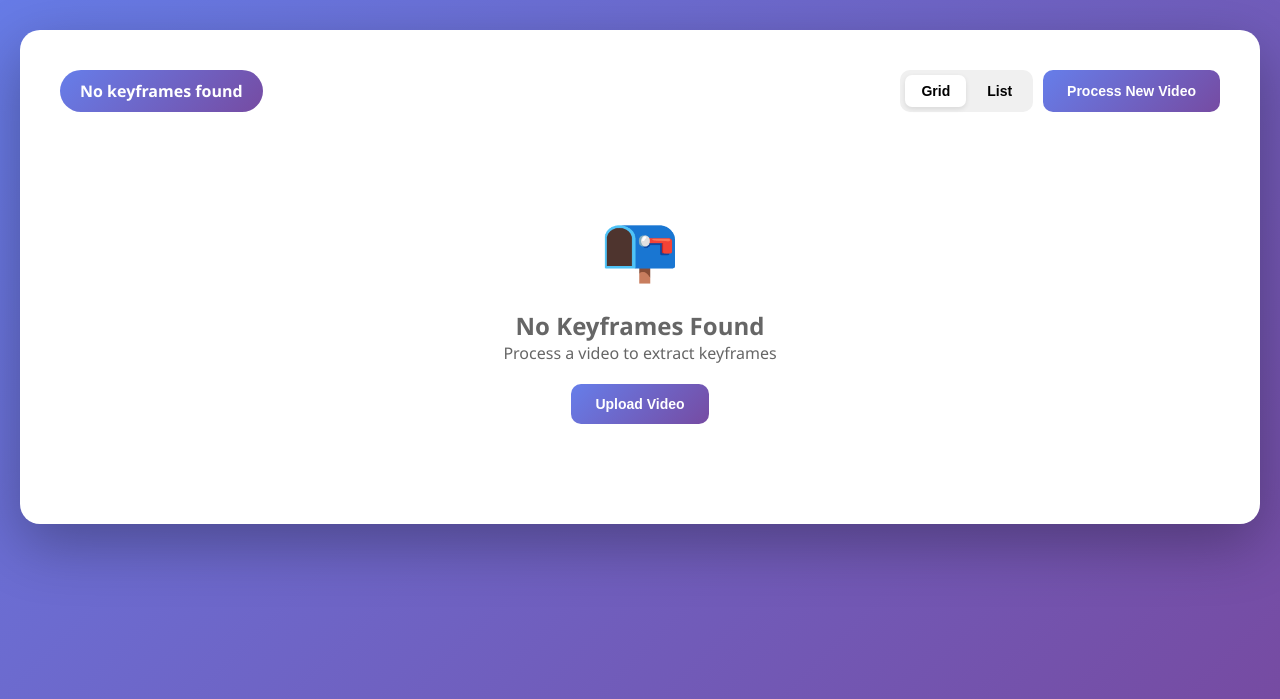
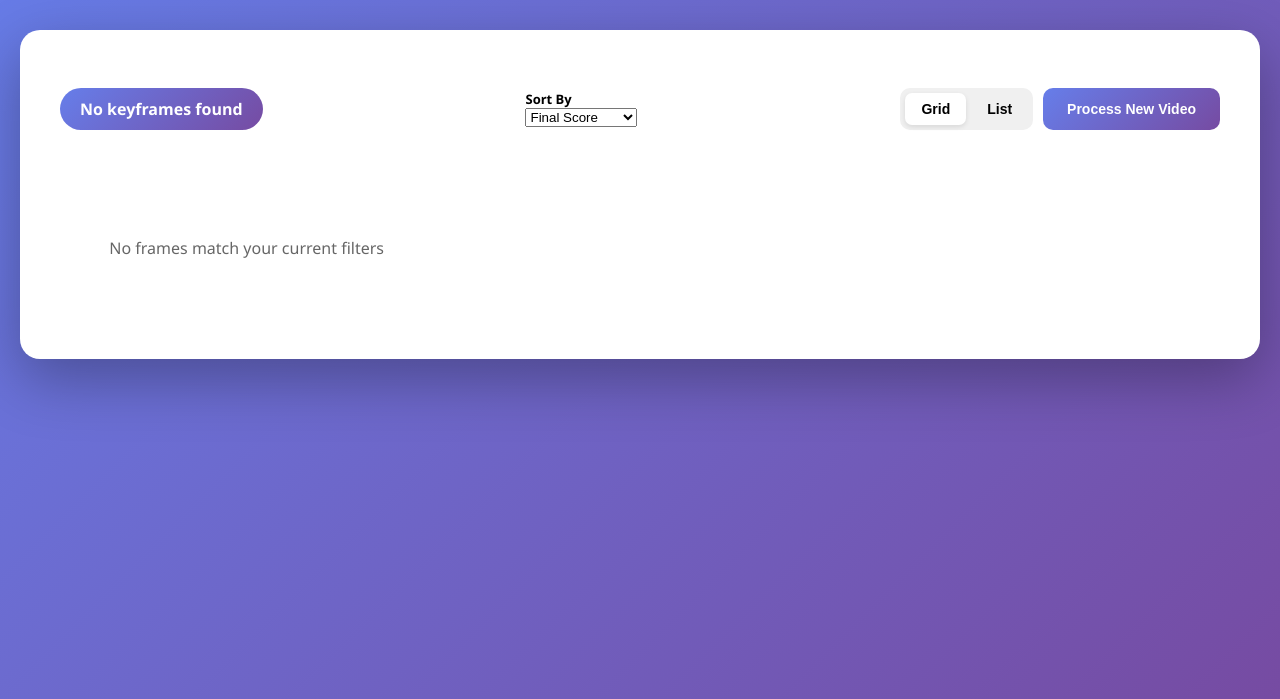
Before and after one commit to forzasys-students/thumbnail-selection, a Flask app: page /results in a window 1280 px wide. Shown: the part 101-800 px from the top of the page. Run offline with Flask 3, Linux system fonts and the light colour scheme.

Commit message:
Added sort by functionality in UI

```diff
--- a/src/app.py
+++ b/src/app.py
@@ -4,6 +4,7 @@ import subprocess
 import threading
 import queue
 import json
+import csv
 from werkzeug.utils import secure_filename
 import time
 
@@ -166,34 +167,46 @@ def stream():
 
     return Response(generate(), mimetype='text/event-stream')
 
-
 @app.route('/results')
 def results():
     keyframes = []
-    print(f"[DEBUG] Looking for keyframes in: {OUTPUT_FOLDER}")
-    print(f"[DEBUG] OUTPUT_FOLDER exists: {os.path.exists(OUTPUT_FOLDER)}")
+    keyframe_data = []
+
+    csv_path = os.path.join(BASE_DIR, "data", "inference_output", "keyframes", "keyframes.csv")
 
     try:
-        # Walk through all subdirectories to find images
-        for root, dirs, files in os.walk(OUTPUT_FOLDER):
-            print(f"[DEBUG] Checking directory: {root}")
-            print(f"[DEBUG] Files found: {files}")
-            for file in files:
-                if file.lower().endswith(('.png', '.jpg', '.jpeg')):
-                    # Get relative path from OUTPUT_FOLDER
-                    rel_path = os.path.relpath(os.path.join(root, file), OUTPUT_FOLDER)
-                    keyframes.append(rel_path.replace('\\', '/'))  # Convert to forward slashes for URLs
-                    print(f"[DEBUG] Added keyframe: {rel_path}")
+        # Load metadata CSV
+        if os.path.exists(csv_path):
+            with open(csv_path, newline='', encoding='utf-8') as f:
+                reader = csv.DictReader(f)
+                for row in reader:
+                    filename = row.get("saved_path", "")
+                    if filename:
+                        # Extract just the filename (not the full path)
+                        basename = os.path.basename(filename)
+
+                        keyframes.append(basename)
+
+                        keyframe_data.append({
+                            "filename": basename,
+                            "final_score": float(row.get("final_score", 0)),
+                            "w_iqa": float(row.get("w_iqa", 0)),
+                            "face_signal": float(row.get("face_signal", 0)),
+                            "emotion_intensity": float(row.get("emotion_intensity", 0)),
+                            "pose_signal": float(row.get("pose_signal", 0)),
+                        })
+
         keyframes = sorted(keyframes)
-        print(f"[DEBUG] Total keyframes found: {len(keyframes)}")
-    except FileNotFoundError as e:
-        print(f"[DEBUG] FileNotFoundError: {e}")
-        keyframes = []
+
     except Exception as e:
-        print(f"[DEBUG] Unexpected error: {e}")
-        keyframes = []
+        print("Error loading metadata:", e)
 
-    return render_template('results.html', keyframes=keyframes)
+    return render_template(
+        'results.html',
+        keyframes=keyframes,
+        keyframe_data=keyframe_data
+    )
+
 
 
 @app.route('/api/status')
--- a/src/static/css/results.css
+++ b/src/static/css/results.css
@@ -281,3 +281,18 @@ button {
     border-radius: 25px;
     font-size: 14px;
 }
+
+.filter-panel {
+    display: flex;
+    gap: 20px;
+    flex-wrap: wrap;
+    margin-top: 20px;
+    margin-bottom: 20px;
+}
+
+.filter-panel label {
+    font-size: 13px;
+    font-weight: 600;
+    display: flex;
+    flex-direction: column;
+}
--- a/src/static/js/results.js
+++ b/src/static/js/results.js
@@ -1,4 +1,6 @@
 let currentImageIndex = 0;
+let displayedFrames = []; // Track currently displayed metadata
+let displayedImages = []; // Track currently displayed image filenames
 
 function setView(view) {
     const gallery = document.getElementById('gallery');
@@ -20,10 +22,24 @@ function openModal(index) {
     const modalImage = document.getElementById('modalImage');
     const modalInfo = document.getElementById('modalInfo');
 
+    // Use the currently displayed images array
+    const imageFilename = displayedImages[index];
+    const frame = displayedFrames[index];
+
     // Build the URL using the Flask route
-    const imageUrl = `/keyframes/${images[index]}`;
+    const imageUrl = `/keyframes/${imageFilename}`;
     modalImage.src = imageUrl;
-    modalInfo.textContent = `Frame ${index + 1} of ${images.length} - ${images[index]}`;
+
+    // Display frame info with metadata
+    const infoText = `
+        Frame ${index + 1} of ${displayedImages.length} - ${imageFilename}
+        | Score: ${frame.final_score.toFixed(3)}
+        | IQA: ${frame.w_iqa.toFixed(3)}
+        | Face: ${frame.face_signal.toFixed(3)}
+        | Emotion: ${frame.emotion_intensity.toFixed(3)}
+        | Pose: ${frame.pose_signal.toFixed(3)}
+    `;
+    modalInfo.textContent = infoText;
     modal.style.display = 'block';
 
     // Prevent body scroll
@@ -36,7 +52,7 @@ function closeModal() {
 }
 
 function changeImage(direction) {
-    currentImageIndex = (currentImageIndex + direction + images.length) % images.length;
+    currentImageIndex = (currentImageIndex + direction + displayedImages.length) % displayedImages.length;
     openModal(currentImageIndex);
 }
 
@@ -55,3 +71,67 @@ function downloadAll() {
     // TODO: Implement actual download functionality
     // Maybe create a Flask route that zips all images and sends them
 }
+
+const gallery = document.getElementById("gallery");
+
+function renderGallery(data) {
+    gallery.innerHTML = "";
+
+    // Update the displayed frames and images for modal navigation
+    displayedFrames = data;
+    displayedImages = data.map(item => item.filename);
+
+    if (data.length === 0) {
+        gallery.innerHTML = `
+            <div class="empty-state">
+                <p>No frames match your current filters</p>
+            </div>
+        `;
+        return;
+    }
+
+    data.forEach((item, index) => {
+        const card = document.createElement("div");
+        card.className = "keyframe-card";
+        card.onclick = () => openModal(index);
+
+        card.innerHTML = `
+            <div class="image-wrapper">
+                <img src="/keyframes/${item.filename}" loading="lazy" alt="Frame ${index + 1}">
+            </div>
+            <div class="card-info">
+                <div class="card-title">
+                    Score: ${item.final_score.toFixed(3)}
+                </div>
+                <div class="card-meta">
+                    IQA: ${item.w_iqa.toFixed(3)} |
+                    Face: ${item.face_signal.toFixed(3)} |
+                    Emotion: ${item.emotion_intensity.toFixed(3)} |
+                    Pose: ${item.pose_signal.toFixed(3)}
+                </div>
+            </div>
+        `;
+
+        gallery.appendChild(card);
+    });
+}
+
+function applySorting() {
+    // Create a copy of the original keyframes
+    let sorted = [...keyframes];
+
+    // Get the selected sort option
+    const sortBy = document.getElementById("sortBy").value;
+
+    // Sort in descending order (highest first)
+    sorted.sort((a, b) => b[sortBy] - a[sortBy]);
+
+    // Render the sorted gallery
+    renderGallery(sorted);
+}
+
+// Add event listener for sort dropdown
+document.getElementById("sortBy").addEventListener("change", applySorting);
+
+// Initial render with default sorting (final_score)
+applySorting();
--- a/src/templates/results.html
+++ b/src/templates/results.html
@@ -12,6 +12,7 @@
         <p>Review and select the best frames for your video thumbnails</p>
     </div>
 
+
     <div class="container">
         <div class="controls">
             <div class="count-badge">
@@ -21,6 +22,20 @@
                     No keyframes found
                 {% endif %}
             </div>
+
+            <div class="filter-panel">
+                <label>
+                    Sort By
+                    <select id="sortBy">
+                        <option value="final_score">Final Score</option>
+                        <option value="w_iqa">IQA</option>
+                        <option value="face_signal">Face Signal</option>
+                        <option value="pose_signal">Pose Signal</option>
+                        <option value="emotion_intensity">Emotion Signal</option>
+                    </select>
+                </label>
+            </div>
+
 
             <div class="button-group">
                 <div class="view-toggle">
@@ -34,47 +49,24 @@
             </div>
         </div>
 
-        {% if keyframes %}
-        <div class="gallery" id="gallery">
-            {% for img in keyframes %}
-            <div class="keyframe-card" onclick="openModal({{ loop.index0 }})">
-                <div class="image-wrapper">
-                    <img src="{{ url_for('serve_keyframe', filename=img) }}"
-                         alt="{{ img }}"
-                         loading="lazy">
-                </div>
-                <div class="card-info">
-                    <div class="card-title">Frame {{ loop.index }}</div>
-                    <div class="card-meta">{{ img }}</div>
-                </div>
-            </div>
-            {% endfor %}
-        </div>
-        {% else %}
-        <div class="empty-state">
-            <div class="empty-state-icon">📭</div>
-            <h2>No Keyframes Found</h2>
-            <p>Process a video to extract keyframes</p>
-            <button class="btn-primary" style="margin-top: 20px;" onclick="window.location.href='{{ url_for('index') }}'">
-                Upload Video
-            </button>
-        </div>
-        {% endif %}
+        <div class="gallery" id="gallery"></div>
+
     </div>
 
     <!-- Modal for image preview -->
     <div id="imageModal" class="modal" onclick="closeModal()">
         <span class="modal-close">&times;</span>
-        <button class="modal-nav modal-prev" onclick="event.stopPropagation(); changeImage(-1)">❮</button>
+        <button class="modal-nav modal-prev" onclick="event.stopPropagation(); changeImage(-1)">◄</button>
         <div class="modal-content">
             <img class="modal-image" id="modalImage" src="" alt="">
         </div>
-        <button class="modal-nav modal-next" onclick="event.stopPropagation(); changeImage(1)">❯</button>
+        <button class="modal-nav modal-next" onclick="event.stopPropagation(); changeImage(1)">►</button>
         <div class="modal-info" id="modalInfo"></div>
     </div>
 
     <script>
-        const images = {{ keyframes|tojson }};
+        const keyframes = {{ keyframe_data|tojson }};
+        const images = {{ keyframes|tojson }};  // Simple array of filenames for backward compatibility
     </script>
     <script src="{{ url_for('static', filename='js/results.js') }}"></script>
 </body>
```
